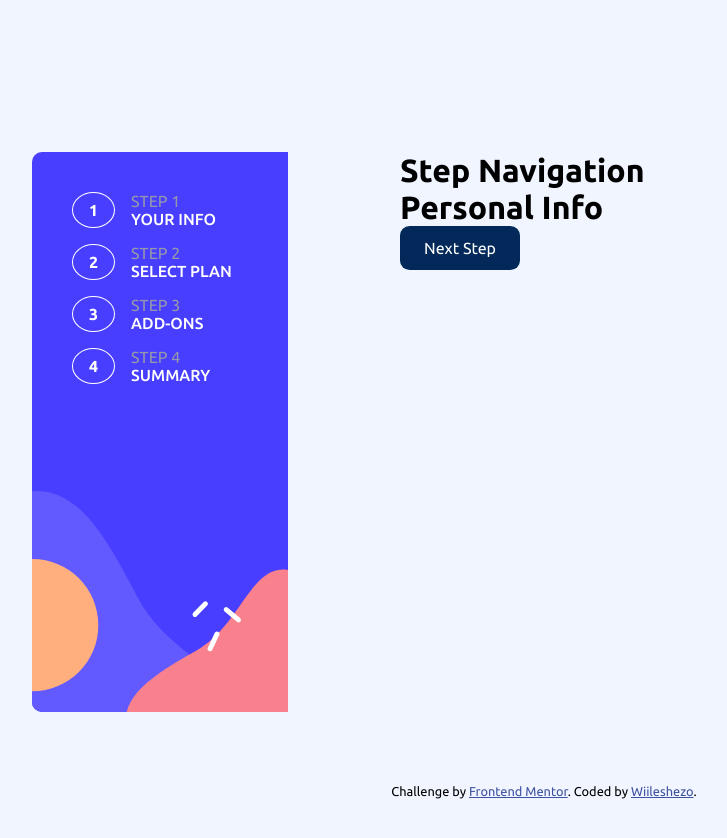
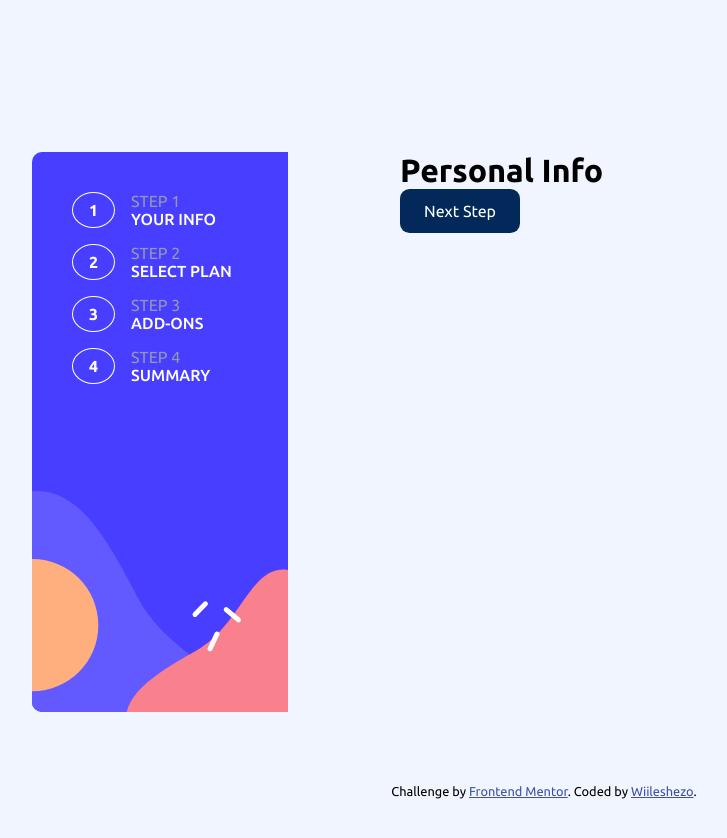
Before and after one commit to Wiileshezo/multi-step-form-main, a Vue app: page / in a window 1280 px wide. Shown: the top 838 px of the page, without its empty margins (96-823 px from the left). Built offline with nearby package versions, Linux system fonts and the light colour scheme.

Commit message:
delete some line

```diff
--- a/src/components/views/StepNavigation.vue
+++ b/src/components/views/StepNavigation.vue
@@ -4,7 +4,6 @@ import StepPersonalInfo from "../steps/StepPersonalInfo.vue";
 
 <template>
   <div>
-    <h1>Step Navigation</h1>
     <step-personal-info></step-personal-info>
   </div>
 </template>
```
